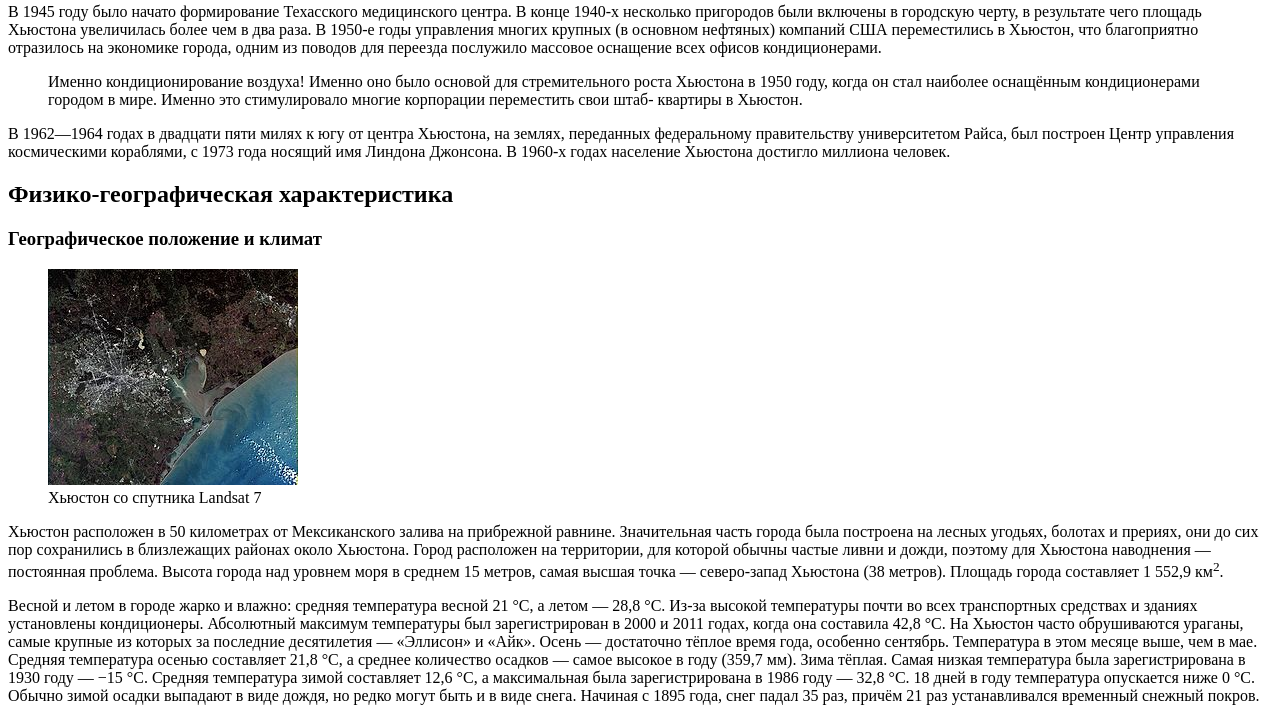
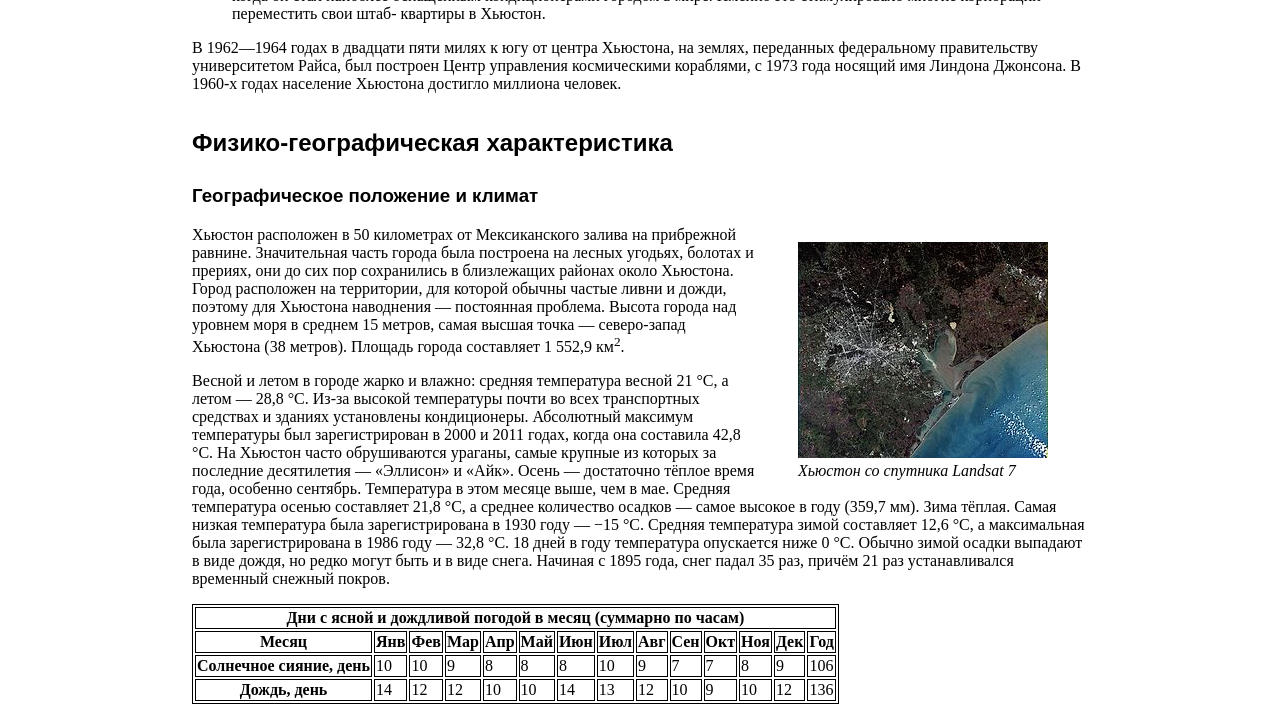
Before and after one commit to Zzigol/HTML_DZ1, a plain HTML site: page index.html in a window 1280 px wide. Shown: the part 1972-2690 px from the top of the page. Drawn offline with Linux system fonts and the light colour scheme.

Commit message:
создан файл CSS

```diff
--- a/index.html
+++ b/index.html
@@ -6,6 +6,7 @@
     <meta http-equiv="X-UA-Compatible" content="IE=edge">
     <meta name="viewport" content="width=device-width, initial-scale=1.0">
     <title>Хьюстон</title>
+    <link rel="stylesheet" href="style.css">
 </head>
 
 <body>
@@ -585,7 +586,7 @@ Technologies — внекорабельная деятельность, Wyle Lab
     Возрастной состав населения: до 19 лет — 28,67 %; от 20 до 44 лет — 39,83 %; от 45 до 64 лет —
 22,45 %; от 65 лет — 9,05 %. Средний возраст составляет 32 года. Количество женщин от всего
 населения — 49,82 %, мужчин — 50,18 %.
-</p
+</p>
 <h3 id="Этнический и конфессиональный состав, языки">Этнический и конфессиональный состав, языки</h3>
 <p>
     Из-за близости к Мексике доля выходцев из Латинской Америки составляет 43,8 % от всего
@@ -635,8 +636,8 @@ KIAH (The CW) и KTXH (MyNetworkTV). Телеканал KUHT является ч
 его еженедельный тираж 2016 году составлял 43 810 экземпляров. В Хьюстоне выпускается газета
 Houston Business Journal, которая является частью компании American City Business Journals.
 </p>
-<h2
-id="Города-побратимы">Города-побратимы
+<h2 id="Города-побратимы">
+    Города-побратимы
 </h2>
 <p>
     Согласно городскому сайту, у Хьюстона 18 городов-побратимов (в последний раз этот список
--- /dev/null
+++ b/style.css
@@ -0,0 +1,24 @@
+body{
+    width: 70%;
+    margin: auto;
+}
+h1, h2, h3{
+    font-family: Arial, Helvetica, sans-serif;
+    margin-top:  1.5em;
+}
+h1{
+    font-size: 32px;
+}
+figcaption{
+    font-style: italic;
+}
+figure{
+    float: right;
+}
+table {
+    border: 1px solid black;
+    /*устанавливаем для таблицы внешнюю границу серого цвета толщиной 1px*/
+ }
+ th, td {
+    border: 1px solid black;
+ }
```
